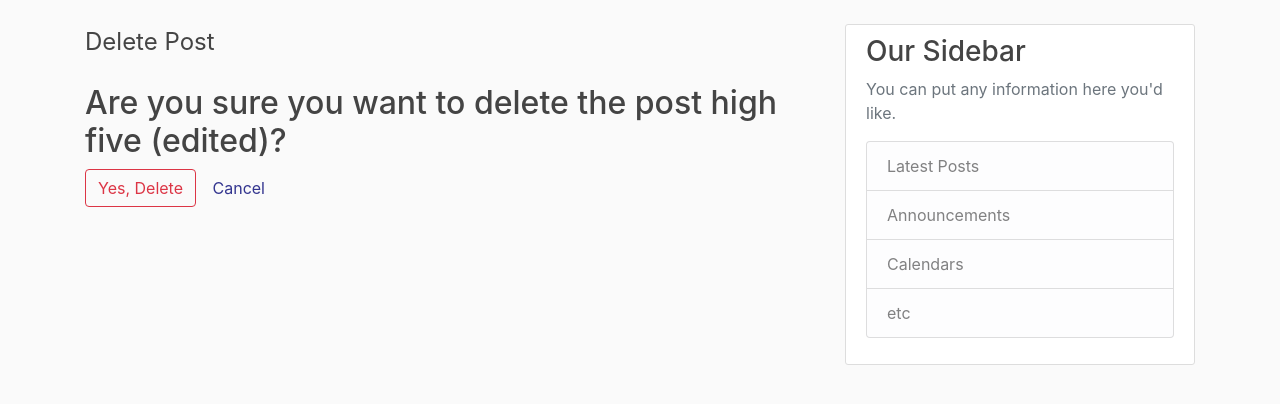
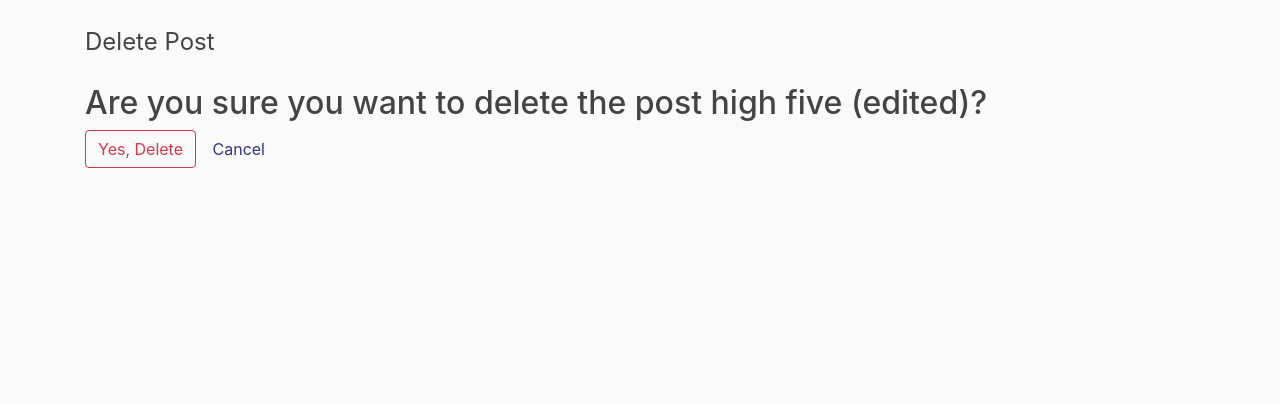
Before and after one commit to hundbojd/diango-app, a Django app: page /post/5/delete/ in a window 1280 px wide. Shown: the part 56-460 px from the top of the page. Run offline with Django 5.2, Linux system fonts and the light colour scheme; a user stored in the database is signed in; data comes from the database, SQL or seed files in the repository; both versions use the stored data as it was after the commit; some libraries are stand-ins or nearby versions.

Commit message:
fixed name feature, deleted unnecessary (for now) sidebar

```diff
--- a/django_app/blog/forms.py
+++ b/django_app/blog/forms.py
@@ -13,4 +13,4 @@ class CommentForm(forms.ModelForm):
 
     class Meta:
         model = Comments
-        fields = ['name', 'content']
+        fields = ['content']
--- a/django_app/blog/static/blog/main.css
+++ b/django_app/blog/static/blog/main.css
@@ -96,7 +96,7 @@ button.btn.btn-outline-info:focus{
 
 .content-section {
   background: #ffffff;
-  padding: 10px 20px;
+  padding: 10px 10px;
   border: 1px solid #dddddd;
   border-radius: 3px;
   margin-bottom: 20px;
@@ -143,10 +143,13 @@ a.article-title:hover {
 }
 
 .account-img {
-  height: 125px;
-  width: 125px;
-  margin-right: 20px;
-  margin-bottom: 16px;
+  height: 175px;
+  width: 175px;
+  margin-top: 15px;
+  margin-bottom: 15px;
+  display: block;
+  margin-left: auto;
+  margin-right: auto;
 }
 
 .account-heading {
@@ -162,3 +165,7 @@ a.article-title:hover {
   width:88%
 
 }
+
+a.btn.btn-secondary.btn-sm.edit {
+  margin-top: 130px !important;
+}
--- a/django_app/blog/templates/blog/base.html
+++ b/django_app/blog/templates/blog/base.html
@@ -55,7 +55,7 @@
     </header>
     <main role="main" class="container">
       <div class="row">
-        <div class="col-md-8">
+        <div class="col-md-12">
           {% if messages %}
             {% for message in messages %}
               <div class="alert alert-{{ message.tags }}">
@@ -65,18 +65,6 @@
           {% endif %}
           {% block content %}{% endblock %}
         </div>
-        <div class="col-md-4">
-          <div class="content-section">
-            <h3>Our Sidebar</h3>
-            <p class='text-muted'>You can put any information here you'd like.
-              <ul class="list-group">
-                <li class="list-group-item list-group-item-light">Latest Posts</li>
-                <li class="list-group-item list-group-item-light">Announcements</li>
-                <li class="list-group-item list-group-item-light">Calendars</li>
-                <li class="list-group-item list-group-item-light">etc</li>
-              </ul>
-            </p>
-          </div>
         </div>
       </div>
     </main>
--- a/django_app/blog/templates/blog/home.html
+++ b/django_app/blog/templates/blog/home.html
@@ -6,7 +6,7 @@
           <div class="media-body">
             <div class="article-metadata">
               <a class="mr-2" href="{% url 'profile' post.author.id %}">{{ post.author }}</a>
-              <small class="text-muted">{{ post.date_posted|date:"F d, Y" }}</small>
+              <small class="text-muted">{{ post.date_posted}}</small>
             </div >
             <h2><a class="article-title" href="{% url 'post-detail' post.id %}">{{ post.title }}</a></h2>
             <p class="article-content">{{ post.content|truncatewords:20  }}</p>
--- a/django_app/blog/templates/blog/post_detail.html
+++ b/django_app/blog/templates/blog/post_detail.html
@@ -5,7 +5,7 @@
       <div class="media-body">
         <div class="article-metadata">
           <a class="mr-2" href="{% url 'profile' post.author.id %}">{{ post.author }}</a>
-          <small class="text-muted">{{ post.date_posted|date:"F d, Y" }}</small>
+          <small class="text-muted">{{ post.date_posted }}</small>
           {% if post.author == user %}
           <div>
             <a class="btn btn-secondary btn-sm mt-1 mb-1" href="{% url 'post-edit' post.id%}">Edit</a>
@@ -37,7 +37,7 @@
         No comments yet...
      {% else%}
         {% for comment in post.comments.all %}
-          <strong>{{ comment.name }} - {{ comment.date_posted }} </strong>
+          <strong>{{ comment.name }} </strong> - <small class="text-muted">{{ comment.date_posted }}</small>
           <br/>
           {{ comment.content }}
             {% if user in comment.likes.all %}
--- a/django_app/blog/urls.py
+++ b/django_app/blog/urls.py
@@ -1,6 +1,6 @@
 from django.urls import path
 from . import views
-from .views import PostListView, PostCreateView, PostEditView, PostDeleteView, post_like, CommentCreateView, post_detail, comment_like
+from .views import PostListView, PostCreateView, PostEditView, PostDeleteView, post_like, post_detail, comment_like
 
 urlpatterns = [
     path('', PostListView.as_view(), name='blog-home'),
@@ -9,7 +9,6 @@ urlpatterns = [
     path('post-likes/<int:pk>/', post_like, name='post-likes'),
     path('post/<int:pk>/edit/', PostEditView.as_view(), name='post-edit'),
     path('post/<int:pk>/delete/', PostDeleteView.as_view(), name='post-delete'),
-    path('post/<int:pk>/comment/', CommentCreateView.as_view(), name='post-comment'),
     path('comment-likes/<int:pk>/', comment_like, name='comment-likes'),
     path('about/', views.about, name='blog-about'),
 ]
--- a/django_app/blog/views.py
+++ b/django_app/blog/views.py
@@ -42,6 +42,7 @@ def post_detail(request, pk):
         if comment_form.is_valid():
             user_comment = comment_form.save(commit=False)
             user_comment.post = post
+            user_comment.name = request.user
             user_comment.save()
             return redirect(request.META.get('HTTP_REFERER'))
     else:
@@ -97,21 +98,6 @@ def post_like(request, pk):
         return redirect('login')
 
 
-class CommentCreateView(LoginRequiredMixin, CreateView):
-    model = Comments
-    form_class = CommentForm
-    template_name = 'blog/add_comment.html'
-
-    def form_valid(self, form):
-        form.instance.post_id = self.kwargs['pk']
-        return super().form_valid(form)
-
-    def get_success_url(self, **kwargs):
-        pk = self.kwargs['pk']
-        success_url = reverse_lazy('post-detail', kwargs={'pk': pk})
-        return success_url
-
-
 def comment_like(request, pk):
     if request.user.is_authenticated:
         comment = get_object_or_404(Comments, id=pk)
--- a/django_app/django_app/settings.py
+++ b/django_app/django_app/settings.py
@@ -113,7 +113,7 @@ AUTH_PASSWORD_VALIDATORS = [
 
 LANGUAGE_CODE = 'en-us'
 
-TIME_ZONE = 'UTC'
+TIME_ZONE = 'Europe/Minsk'
 
 USE_I18N = True
 
```
Also changed, not shown: django_app/users/templates/users/profile.html (+9 -7 lines), django_app/blog/migrations/0006_alter_comments_name.py (added), django_app/db.sqlite3.
